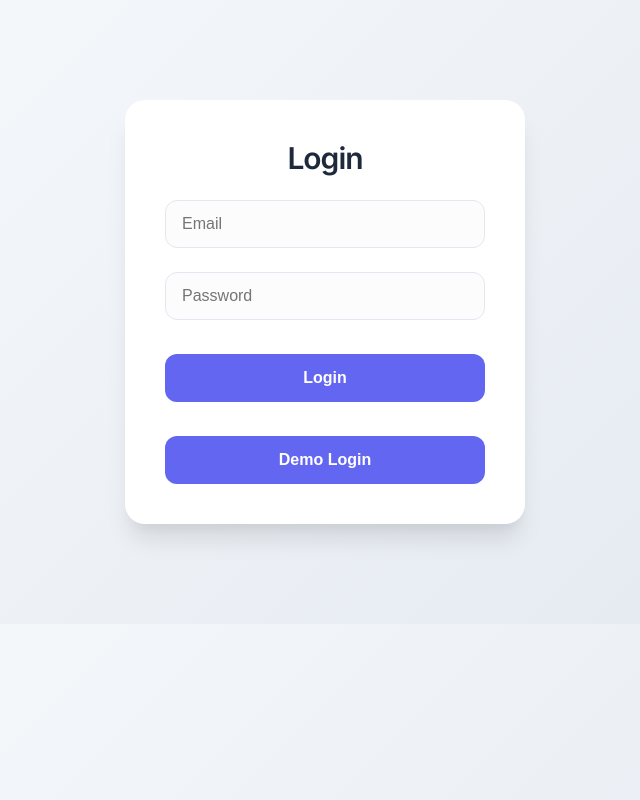
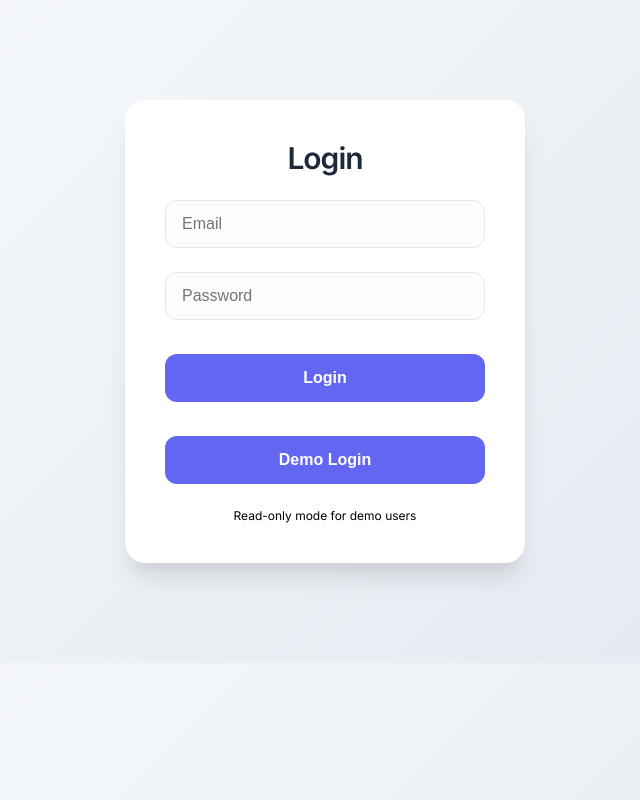
Before and after one commit to almog546/Life-OS, a React app in the folder frontend/: page /login in a window 1280 px wide. Shown: the whole page, without its empty margins (315-955 px from the left). Built offline with nearby package versions, Linux system fonts and the light colour scheme; no server answers; the HTML template or start-up script is replaced by a standard one.

Commit message:
Add text to login demo read only

```diff
--- a/frontend/src/Login/Login.jsx
+++ b/frontend/src/Login/Login.jsx
@@ -59,6 +59,7 @@ export default function Login({user, setUser, handleShowText}) {
                 <button type="button" onClick={handleDemoLogin} >
                     Demo Login
                 </button>
+                <p className={styles.demoInfo}>Read-only mode for demo users</p>
                 {error && <p className={styles.error}>{error}</p>}
             </form>
 
--- a/frontend/src/Login/Login.module.css
+++ b/frontend/src/Login/Login.module.css
@@ -84,3 +84,9 @@
     text-align: center;
     font-weight: 500;
 }
+.demoInfo {
+    margin: 0;
+    font-size: 12px;
+    color: var(--text-secondary);
+    text-align: center;
+}
```
